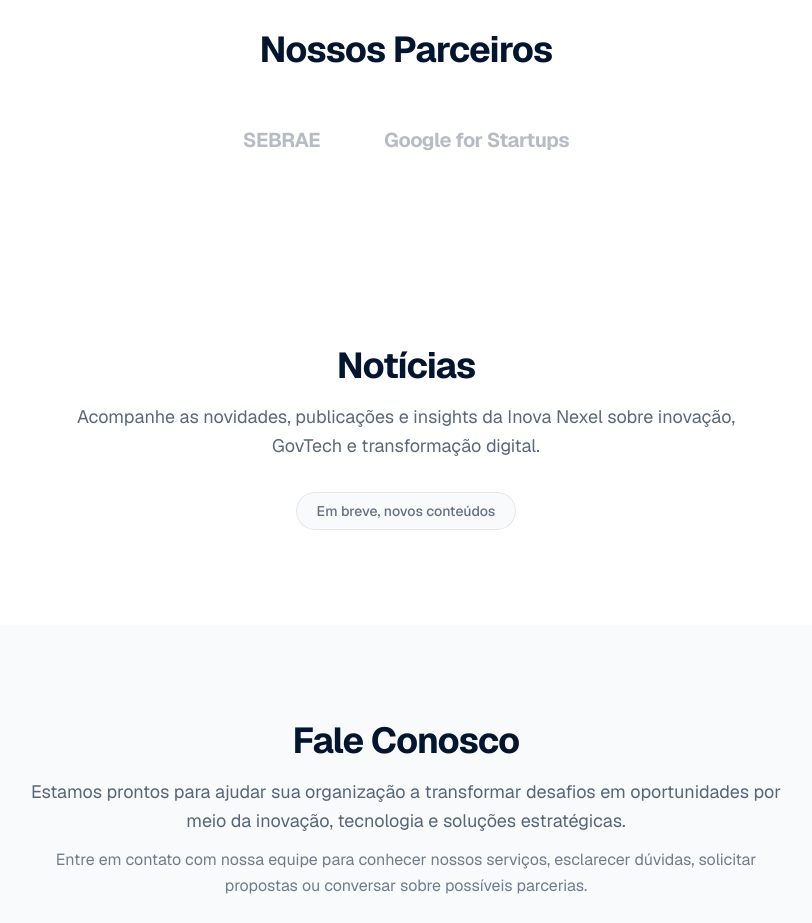
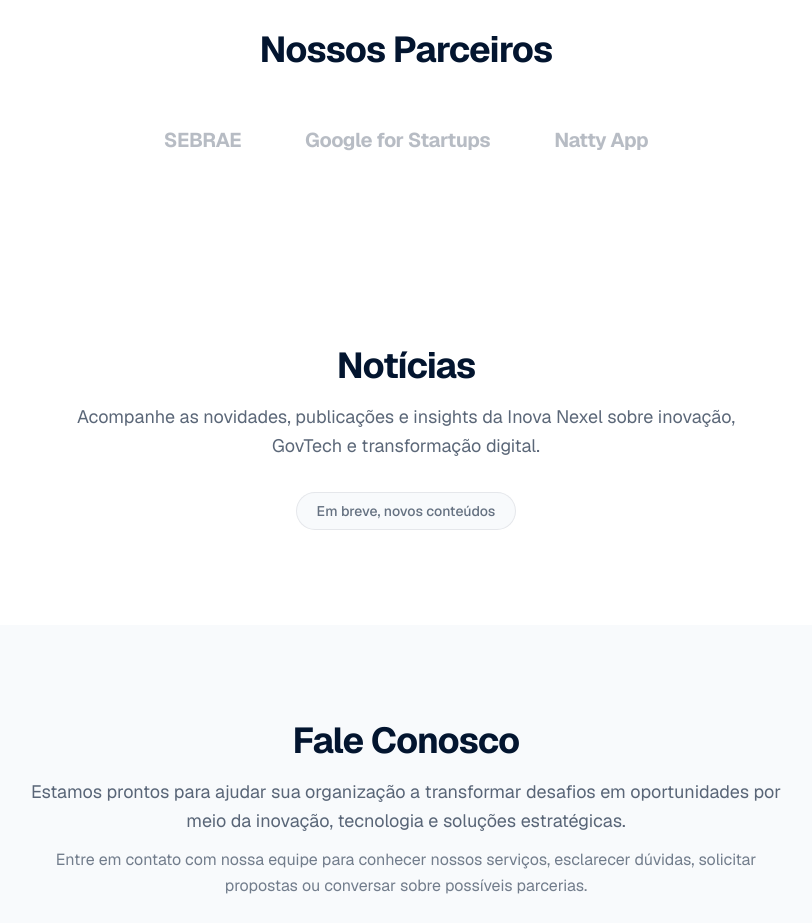
Before and after one commit to InovaNexel/inovanexel.github.io, a Next.js app: page / in a window 1280 px wide. Shown: the part 2580-3503 px from the top of the page, without its empty margins (234-1046 px from the left). Built offline with nearby package versions, Linux system fonts and the light colour scheme.

Commit message:
adcionado natty app

```diff
--- a/components/Partners.tsx
+++ b/components/Partners.tsx
@@ -3,6 +3,7 @@ import { ScrollReveal } from "./ScrollReveal";
 const partners = [
   "SEBRAE",
   "Google for Startups",
+  "Natty App"
 ];
 
 export function Partners() {
```
